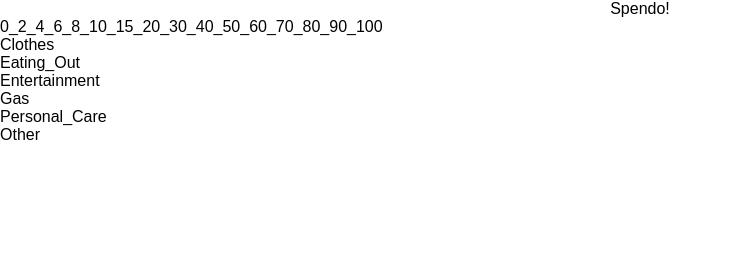
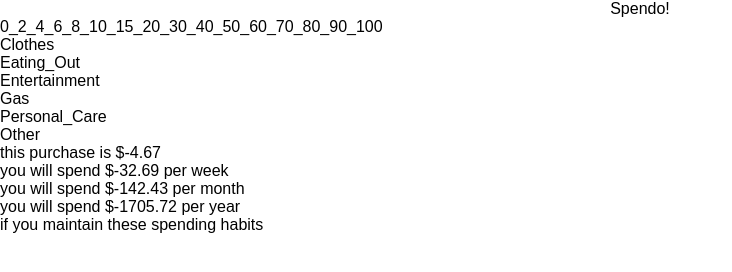
Before and after one commit to farstrider777/spendo, a website with bundled scripts: page app/index.html in a window 1280 px wide. Both pictures are taken after a click on the element 640 px from the left and 72 px from the top of the page. Shown: the whole page, without its empty margins (0-732 px from the left). Built offline with nearby package versions, Linux system fonts and the light colour scheme; no server answers; files whose address does not match are found by name.

Commit message:
added readout underneath as specified in story https://www.pivotaltracker.com/story/show/147788781

```diff
--- a/app/index.html
+++ b/app/index.html
@@ -32,6 +32,7 @@
       </div>
 
     </div>
+    <div id="output"></div>
     <script src="js/bundle.js"></script>
   </body>
 </html>
--- a/src/js/main.js
+++ b/src/js/main.js
@@ -1,19 +1,26 @@
 import { postClick } from './ajax';
+import $ from 'jquery';
 
-var container = document.getElementById("container")
+var container = document.getElementById('container');
+var output = document.getElementById('output');
 
 function add(event){
-  console.log(postClick(convertXtoDollars(event.clientX), convertYtoDollars(event.clientY)));
+  console.log(postClick(convertXtoCategory(event.clientX), convertYtoDollars(event.clientY)));
   console.log(event)
   console.log(event.clientX)
   console.log(event.clientY)
+  output.innerHTML = `this purchase is $${convertYtoDollars(event.clientY)}<br>
+                      you will spend $${Math.round(100 * convertYtoDollars(event.clientY) * 7) / 100} per week<br>
+                      you will spend $${Math.round(100 * convertYtoDollars(event.clientY) * 30.5) / 100} per month<br>
+                      you will spend $${Math.round(100 * convertYtoDollars(event.clientY) * 365.25) / 100} per year<br>
+                      if you maintain these spending habits`
 }
 
 function convertYtoDollars(yCoord){
-  return "$" + Math.round(((yCoord - 100) / 6) * 100) / 100
+  return Math.round(((yCoord - 100) / 6) * 100) / 100
 }
 
-function convertXtoDollars(xCoord){
+function convertXtoCategory(xCoord){
   if (xCoord < 82){
     return "Clothes"
   }
```
